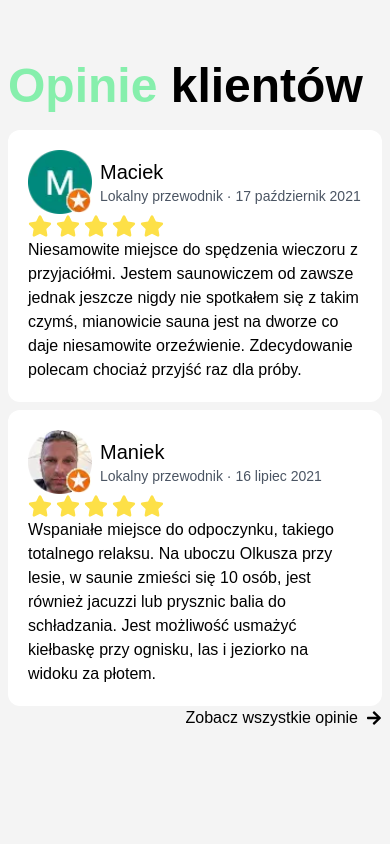
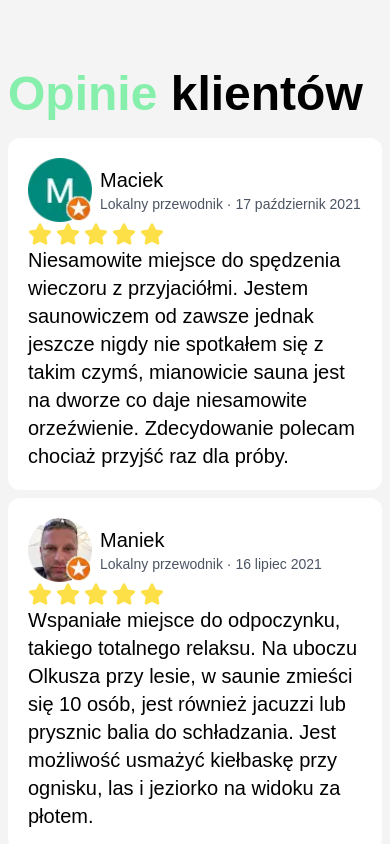
Before and after one commit to Maciejka1/dzikistaw-next, a Next.js app: page / in a window 390 px wide. Shown: the part 860-1704 px from the top of the page. Built offline with nearby package versions, Linux system fonts and the light colour scheme.

Commit message:
style improved on mobile

```diff
--- a/components/index/landing.js
+++ b/components/index/landing.js
@@ -6,7 +6,7 @@ export default function Landing() {
     <section>
         <div className="mt-20 md:mt-48 lg:flex justify-evenly">
             <div className="mb-5">
-                <h1 className="text-5xl md:text-8xl font-bold animate">
+                <h1 className="text-5xl sm:text-8xl font-bold animate">
                     <span className="text-green-300 ">Najbardziej</span><br/>unikatowe<br/> miejsce w <span className="text-green-300">Olkuszu</span>
                 </h1>
                 <p className="text-md md:text-xl my-5 font-light delay">Sauna na zewnątrz<br/> wprowadza niezwykłą atmosferę.</p>
--- a/components/index/review.js
+++ b/components/index/review.js
@@ -3,13 +3,13 @@ import {FaStar} from 'react-icons/fa'
 export default function Review(props) {
     return (
     <div className="flex flex-col gap-5 md:flex-row justify-between">
-        <div className="max-w-xl bg-white p-5 rounded-xl">
+        <div className="xl:max-w-xl bg-white p-5 rounded-xl">
             <div className="flex gap-2 items-center">
                 <img src={props.img} className="w-16 h-16" alt="user"/>
-                <h2 className="text-xl">
+                <div>
                     <p>{props.name}</p>
                     <p className="text-sm text-gray-600">Lokalny przewodnik · {props.date}</p>
-                </h2>
+                </div>
             </div>
             <span className="text-yellow-300 text-2xl flex gap-1">
                 <FaStar />
@@ -18,7 +18,7 @@ export default function Review(props) {
                 <FaStar />
                 <FaStar />
             </span>
-            <p>
+            <p className='max-w-5xl'>
                 {props.desc}
             </p>
         </div>
--- a/pages/index.js
+++ b/pages/index.js
@@ -10,7 +10,7 @@ export default function Home() {
     <title>Dziki staw - Sauna w Olkuszu</title>
   </Head>
 
-  <div className="bg-[#f4f4f4]">
+  <div className="bg-[#f4f4f4] text-xl">
     <motion.main className="max-w-7xl mx-auto p-2"
         initial={{opacity: 0}}
         animate={{opacity: 1, transition: {duration: 2}}}
```
